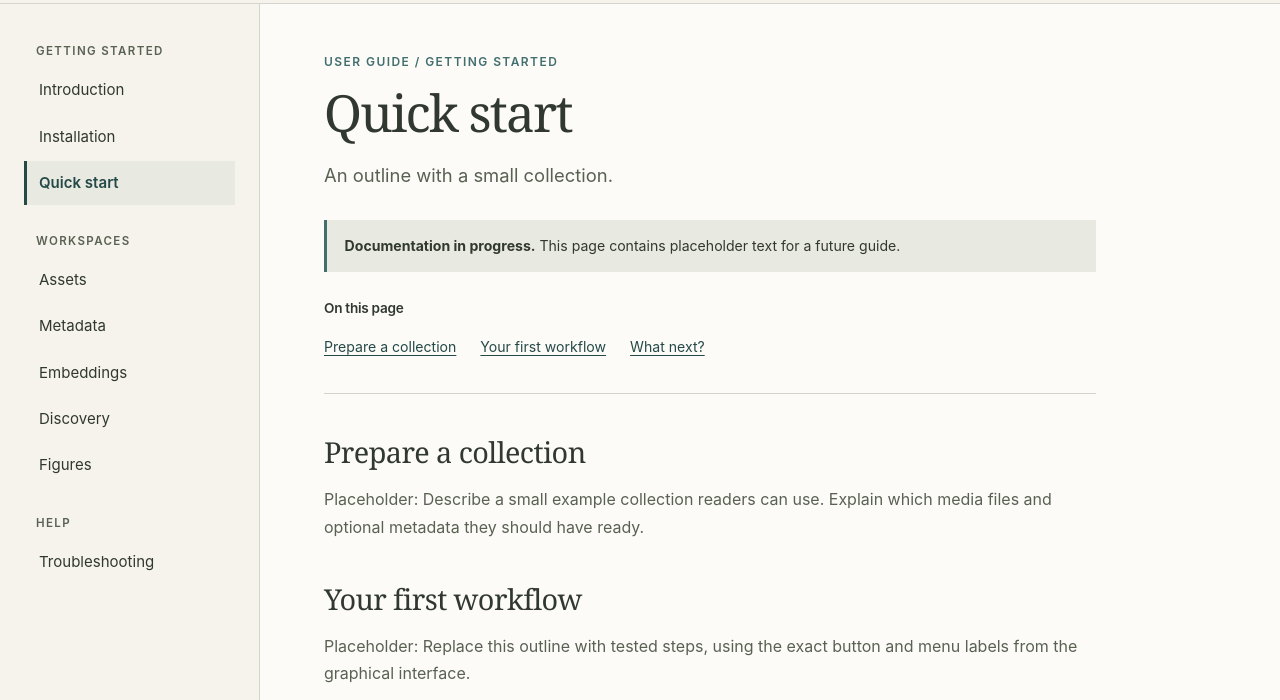
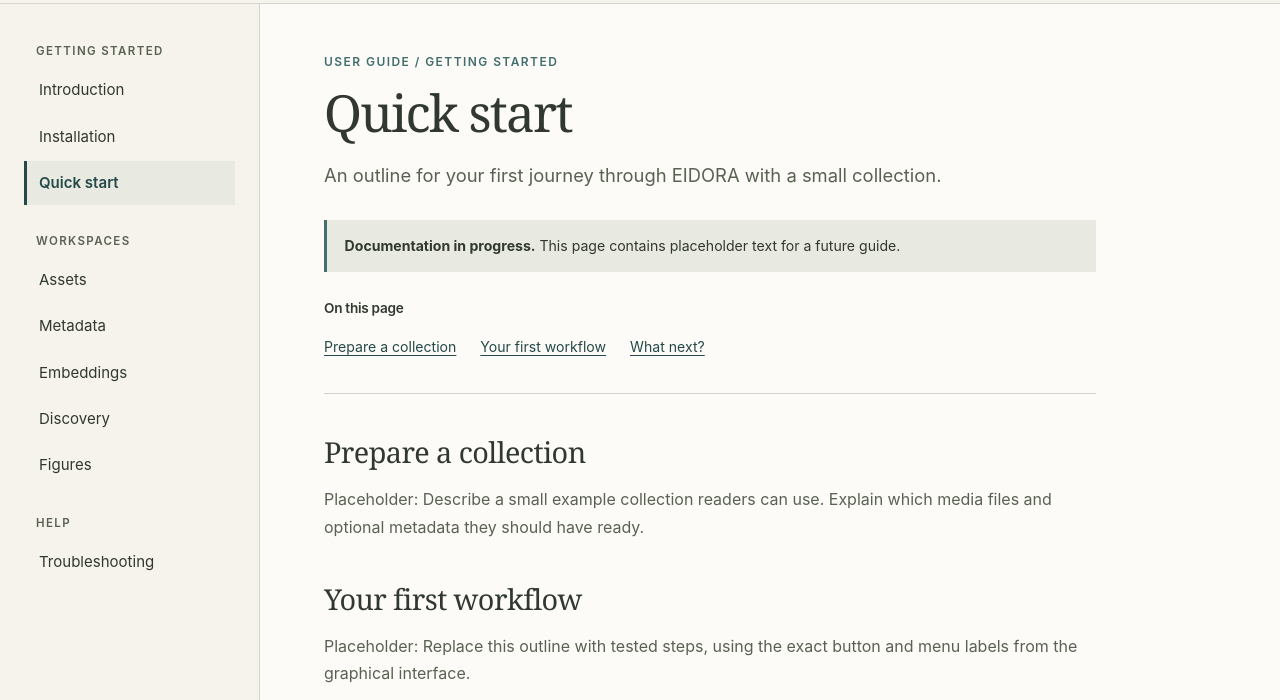
Before and after one commit to eidora-desktop/documentation, a plain HTML site: page quick-start.html in a window 1280 px wide. Shown: the part 84-784 px from the top of the page. Drawn offline with Linux system fonts and the light colour scheme.

Commit message:
Update lead paragraph for clarity in quick-start.html

```diff
--- a/quick-start.html
+++ b/quick-start.html
@@ -61,7 +61,7 @@
         <header>
           <p class="eyebrow">User guide / Getting started</p>
           <h1 id="page-title">Quick start</h1>
-          <p class="lead">An outline with a small collection.</p>
+          <p class="lead">An outline for your first journey through EIDORA with a small collection.</p>
         </header>
 
         <!-- Remove this notice when the page is ready for readers. -->
```
